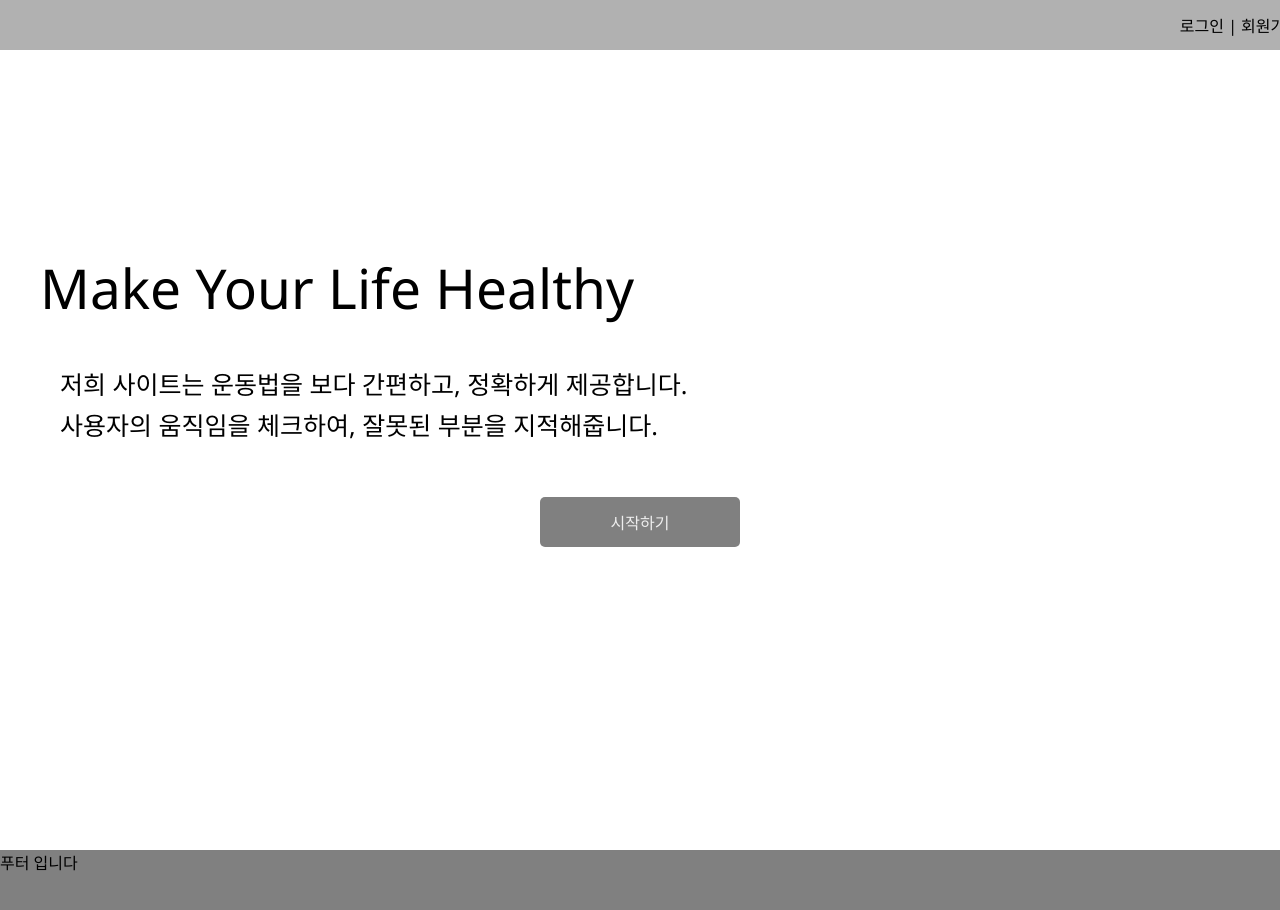
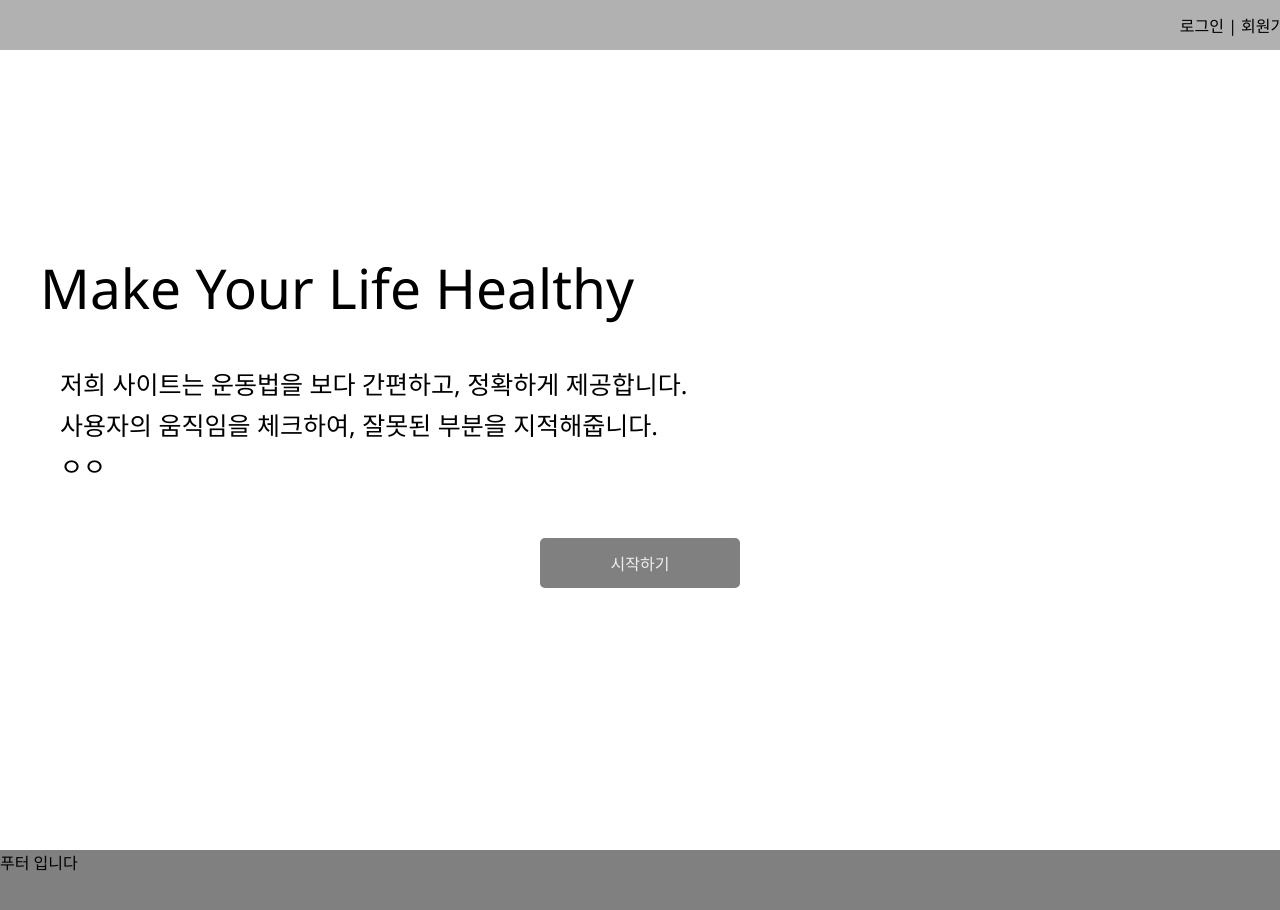
Before and after one commit to HealthyDGSWBoys/ICT_web_app, a React app: page / in a window 1280 px wide. Shown: the top 910 px of the page. Built offline with nearby package versions, Linux system fonts and the light colour scheme.

Commit message:
Update index.jsx

```diff
--- a/src/component/main/index.jsx
+++ b/src/component/main/index.jsx
@@ -7,6 +7,7 @@ const Render = () => {
             <S.mainTitle>Make Your Life Healthy</S.mainTitle>
             <S.subTitle>저희 사이트는 운동법을 보다 간편하고, 정확하게 제공합니다.</S.subTitle>
             <S.subTitle>사용자의 움직임을 체크하여, 잘못된 부분을 지적해줍니다.</S.subTitle>
+            <S.subTitle>ㅇㅇ</S.subTitle>
             <S.startButton>시작하기</S.startButton>
         </S.Main>
     )
```
